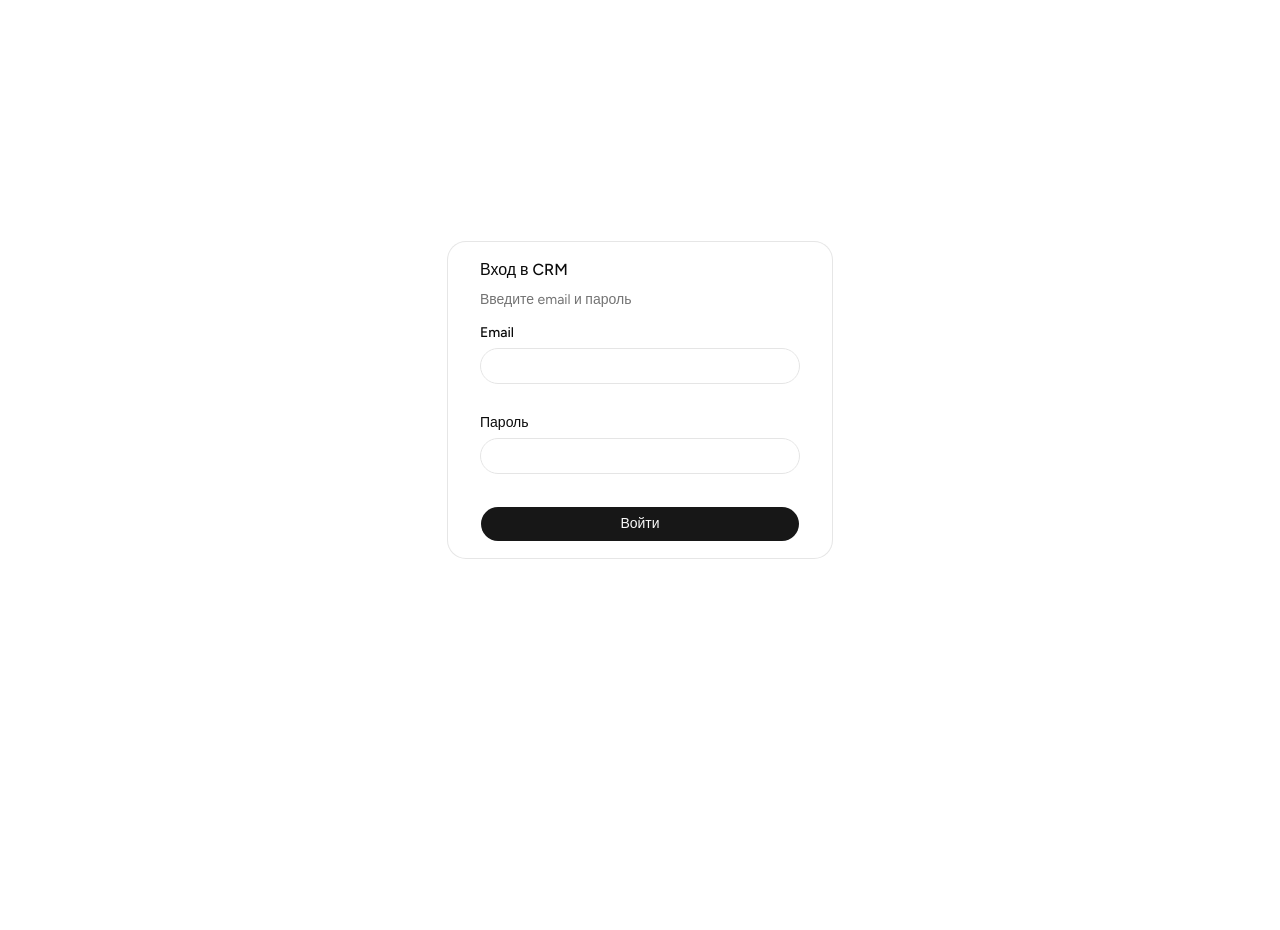
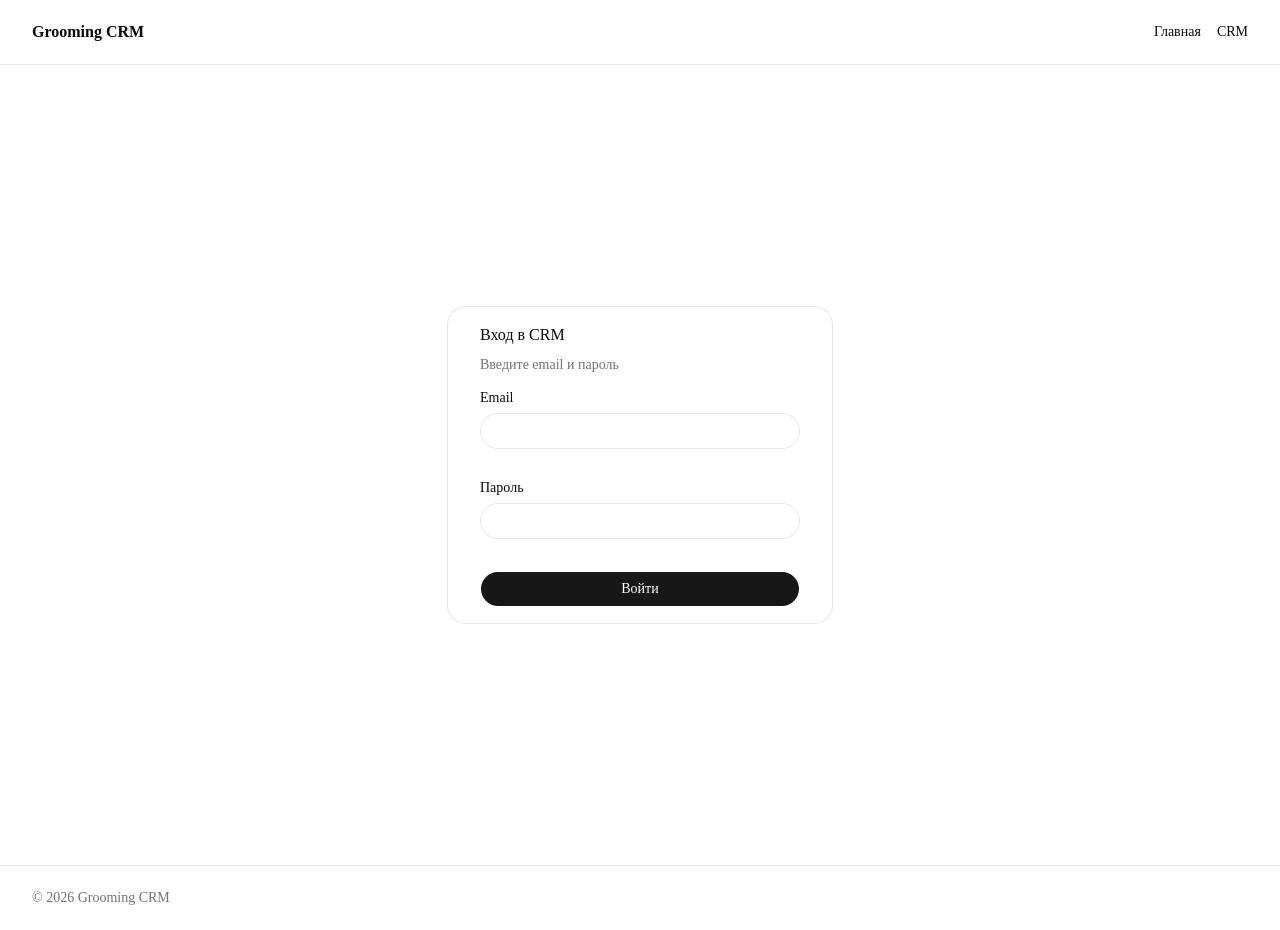
Before and after one commit to castetus/grooming-crm, a Next.js app: page /login in a window 1280 px wide. Before the commit the page ends 800 px from the top, so only its background shows below. Built offline with nearby package versions, Linux system fonts and the light colour scheme.

Commit message:
fix forms state, add site layout

```diff
--- a/src/app/crm/navigation.tsx
+++ b/src/app/crm/navigation.tsx
@@ -59,6 +59,7 @@
         <div className="flex items-center gap-1">
           {mobileAction && (
             <EntityFormSheet
+              key={mobileAction.type}
               type={mobileAction.type}
               actionLabel={mobileAction.label}
               mobile
--- a/src/app/crm/page-header.tsx
+++ b/src/app/crm/page-header.tsx
@@ -1,7 +1,4 @@
-import { Button } from '@/components/ui/button';
-
 import { EntityFormSheet, type EntityFormType } from './entity-form-sheet';
-import { sendTestGroomerMessageAction } from './telegram-actions';
 
 export function PageHeader({
   title,
@@ -15,18 +12,12 @@
   return (
     <div className='flex items-center justify-between'>
       <h1 className='text-2xl font-semibold tracking-tight'>{title}</h1>
-      <div className="flex items-center gap-2">
-        <form action={sendTestGroomerMessageAction}>
-          <Button type="submit" variant="outline">
-            Тест Telegram
-          </Button>
-        </form>
-        <EntityFormSheet
-          type={formType}
-          actionLabel={actionLabel}
-          className='hidden lg:inline-flex'
-        />
-      </div>
+      <EntityFormSheet
+        key={formType}
+        type={formType}
+        actionLabel={actionLabel}
+        className='hidden lg:inline-flex'
+      />
     </div>
   );
 }
--- a/src/app/crm/telegram-actions.ts
+++ /dev/null
@@ -1,17 +0,0 @@
-'use server';
-
-import { createClient } from '@/lib/supabase/server';
-import { sendGroomerMessage } from '@/lib/telegram/messages';
-
-export async function sendTestGroomerMessageAction() {
-  const supabase = await createClient();
-  const {
-    data: { user },
-  } = await supabase.auth.getUser();
-
-  if (!user) {
-    throw new Error('Unauthorized');
-  }
-
-  await sendGroomerMessage('🐾 Тестовое сообщение из CRM');
-}
--- a/src/app/layout.tsx
+++ b/src/app/layout.tsx
@@ -1,29 +1,18 @@
-import type { Metadata } from 'next';
-import { Geist, Geist_Mono, Figtree } from 'next/font/google';
+import type { ReactNode } from 'react';
+
+import { SiteFooter } from '@/components/site-footer';
+import { SiteHeader } from '@/components/site-header';
+
 import './globals.css';
-import { cn } from '@/lib/utils';
 
-const figtree = Figtree({subsets:['latin'],variable:'--font-sans'});
-
-const geistSans = Geist({
-  variable: '--font-geist-sans',
-  subsets: ['latin'],
-});
-
-const geistMono = Geist_Mono({
-  variable: '--font-geist-mono',
-  subsets: ['latin'],
-});
-
-export const metadata: Metadata = {
-  title: 'Create Next App',
-  description: 'Generated by create next app',
-};
-
-export default function RootLayout({ children }: LayoutProps<'/'>) {
+export default function RootLayout({ children }: { children: ReactNode }) {
   return (
-    <html lang="en" className={cn(geistSans.variable, geistMono.variable, 'font-sans', figtree.variable)}>
-      <body>{children}</body>
+    <html lang="ru">
+      <body>
+        <SiteHeader />
+        <main className="flex-1">{children}</main>
+        <SiteFooter />
+      </body>
     </html>
   );
 }
--- /dev/null
+++ b/src/components/site-footer.tsx
@@ -0,0 +1,9 @@
+export function SiteFooter() {
+  return (
+    <footer className="border-t bg-background">
+      <div className="mx-auto flex min-h-16 max-w-7xl items-center px-4 text-sm text-muted-foreground sm:px-6 lg:px-8">
+        © {new Date().getFullYear()} Grooming CRM
+      </div>
+    </footer>
+  );
+}
--- /dev/null
+++ b/src/components/site-header.tsx
@@ -0,0 +1,17 @@
+import Link from 'next/link';
+
+export function SiteHeader() {
+  return (
+    <header className="border-b bg-background">
+      <div className="mx-auto flex h-16 max-w-7xl items-center justify-between px-4 sm:px-6 lg:px-8">
+        <Link href="/" className="font-semibold">
+          Grooming CRM
+        </Link>
+        <nav aria-label="Основная навигация" className="flex items-center gap-4 text-sm">
+          <Link href="/">Главная</Link>
+          <Link href="/crm">CRM</Link>
+        </nav>
+      </div>
+    </header>
+  );
+}
```
